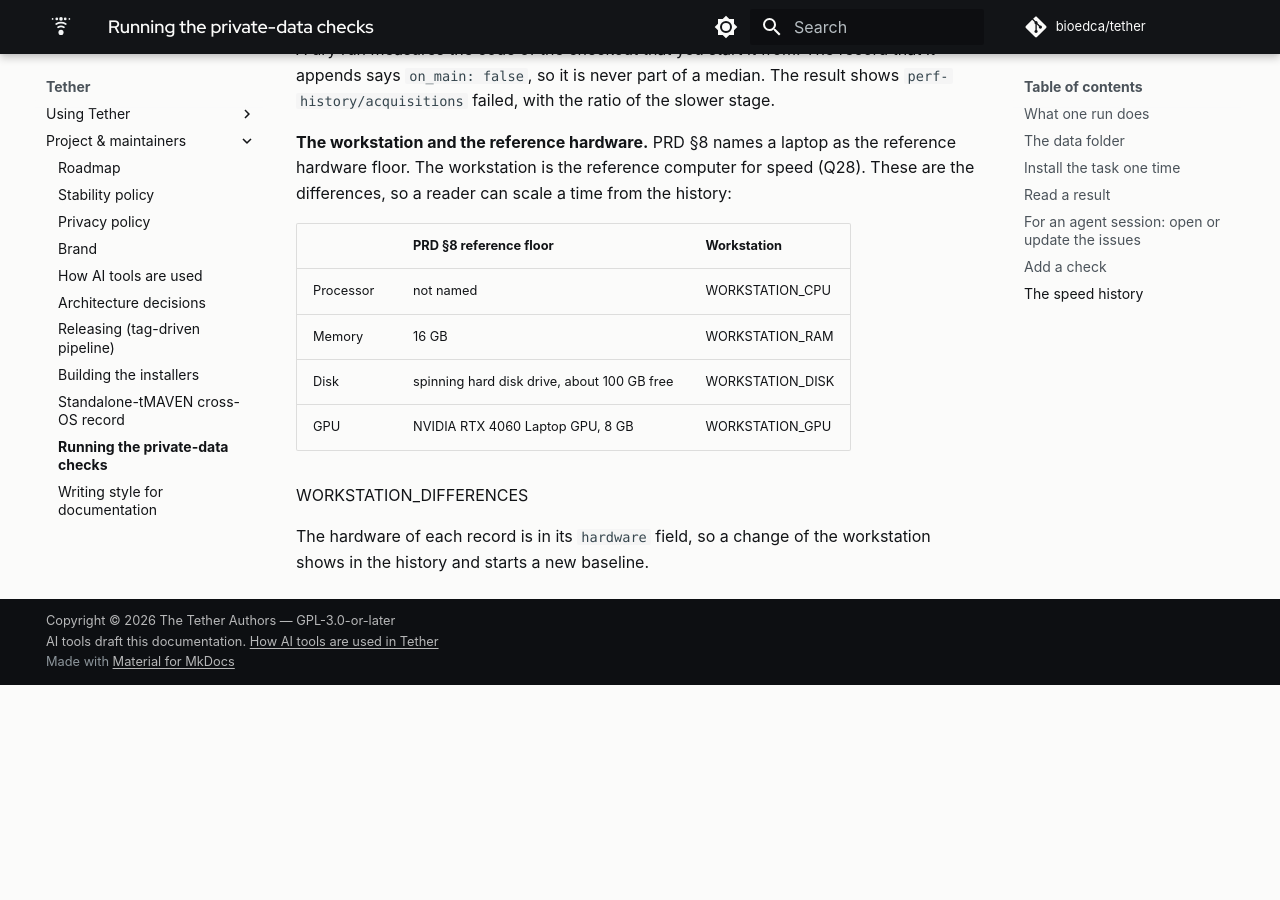
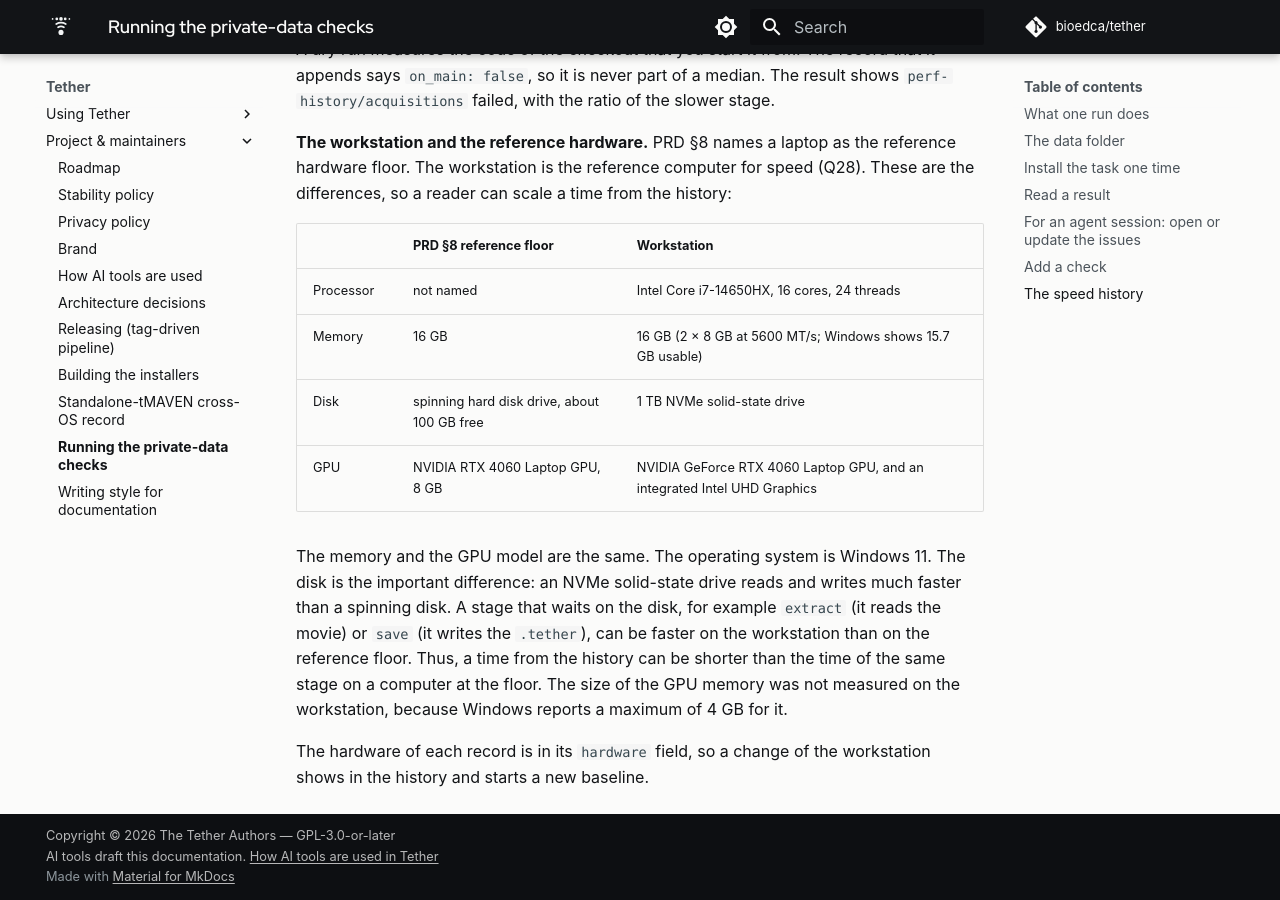
Before and after one commit to bioedca/tether, an MkDocs documentation site: the page built from docs/maintainers/workstation-runner.md, in a window 1280 px wide and 900 px high, scrolled down 6693 px. Built offline with MkDocs 1.6.1 and Material for MkDocs 9.7.7, drawn with Linux system fonts in a browser that asks for light colours; comment, search, counter and statistics services are not loaded; the version menu is left out; before the commit the page ends 7378 px from its top, so only the background shows below that.

Commit message:
docs: fill the workstation hardware table (#723)
The maintainer's workstation: Intel Core i7-14650HX, 16 GB, NVMe SSD,
RTX 4060 Laptop GPU. The disk is the main difference from the PRD
section 8 floor, so a stage time can be shorter than at the floor.

```diff
--- a/docs/maintainers/workstation-runner.md
+++ b/docs/maintainers/workstation-runner.md
@@ -267,12 +267,18 @@ a reader can scale a time from the history:
 
 | | PRD §8 reference floor | Workstation |
 |---|---|---|
-| Processor | not named | WORKSTATION_CPU |
-| Memory | 16 GB | WORKSTATION_RAM |
-| Disk | spinning hard disk drive, about 100 GB free | WORKSTATION_DISK |
-| GPU | NVIDIA RTX 4060 Laptop GPU, 8 GB | WORKSTATION_GPU |
+| Processor | not named | Intel Core i7-14650HX, 16 cores, 24 threads |
+| Memory | 16 GB | 16 GB (2 × 8 GB at 5600 MT/s; Windows shows 15.7 GB usable) |
+| Disk | spinning hard disk drive, about 100 GB free | 1 TB NVMe solid-state drive |
+| GPU | NVIDIA RTX 4060 Laptop GPU, 8 GB | NVIDIA GeForce RTX 4060 Laptop GPU, and an integrated Intel UHD Graphics |
 
-WORKSTATION_DIFFERENCES
+The memory and the GPU model are the same. The operating system is Windows 11. The disk is the
+important difference: an NVMe solid-state drive reads and writes much faster than a spinning
+disk. A stage that waits on the disk, for example `extract` (it reads the movie) or `save` (it
+writes the `.tether`), can be faster on the workstation than on the reference floor. Thus, a
+time from the history can be shorter than the time of the same stage on a computer at the floor.
+The size of the GPU memory was not measured on the workstation, because Windows reports a
+maximum of 4 GB for it.
 
 The hardware of each record is in its `hardware` field, so a change of the workstation shows in
 the history and starts a new baseline.
```
